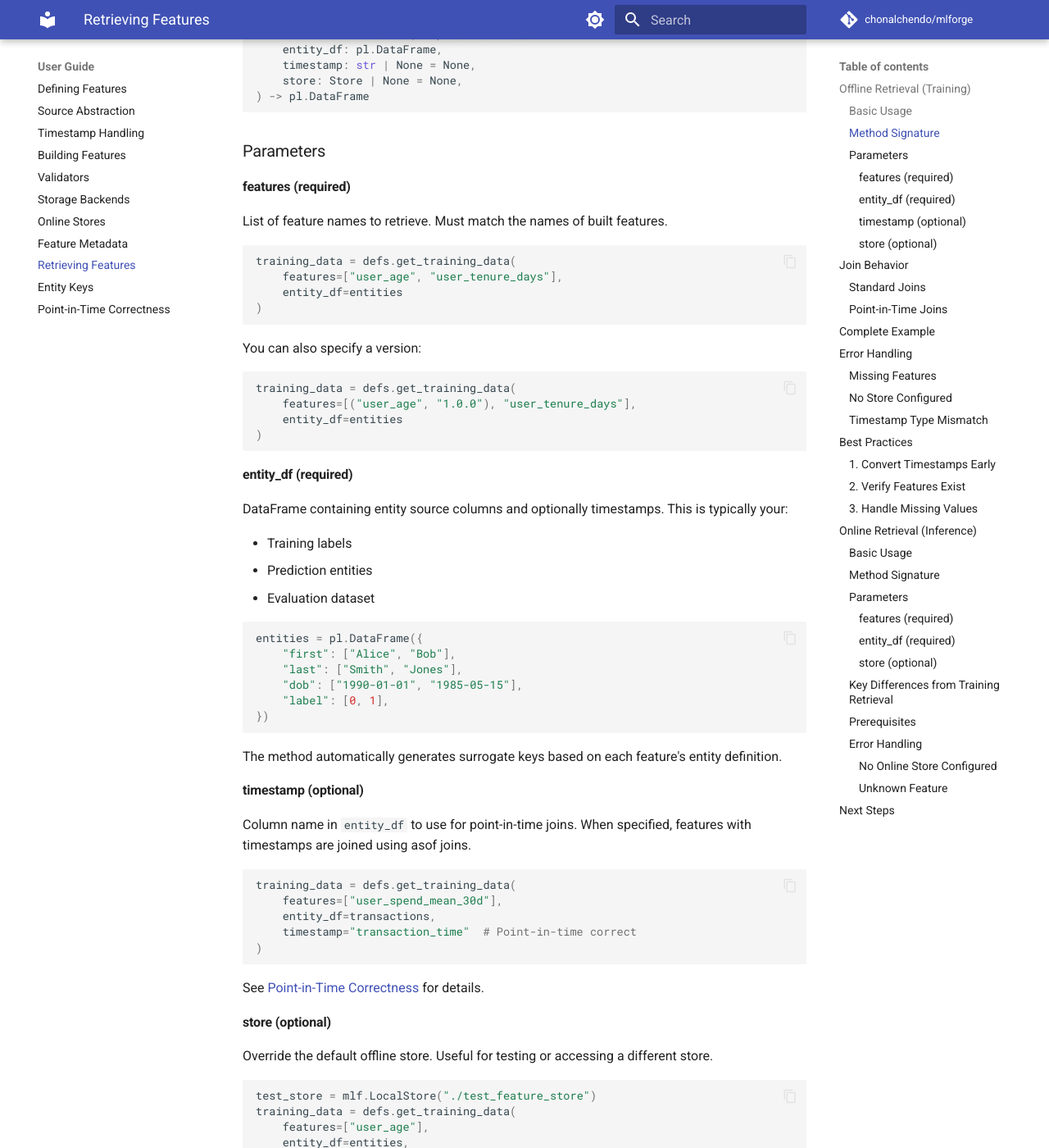
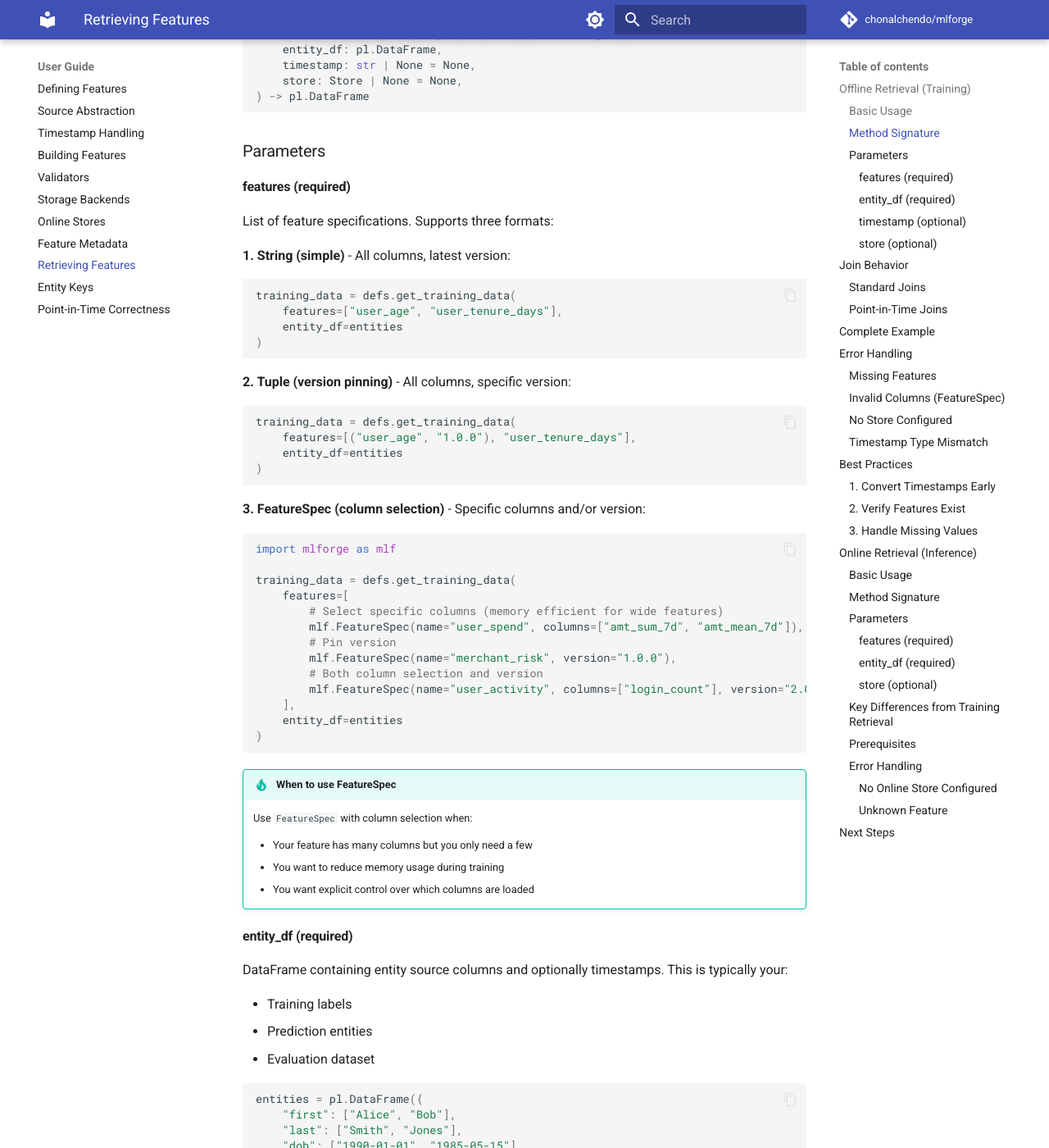
Before and after one commit to chonalchendo/mlforge, an MkDocs documentation site: the page built from docs/user-guide/retrieving-features.md, in a window 1280 px wide and 1400 px high, scrolled down 1340 px. Shown: the whole window at 82% size. Built offline with MkDocs 1.6.1 and Material for MkDocs 9.7.7, drawn with Linux system fonts in a browser that asks for light colours; comment, search, counter and statistics services are not loaded; some of the changed text lies outside the part shown.

Commit message:
📝 docs: add FeatureSpec documentation
- Add FeatureSpec section to API reference
- Update user guide with column selection examples
- Add error handling docs for invalid columns

Co-Authored-By: Claude <noreply@anthropic.com>

````diff
--- a/docs/user-guide/retrieving-features.md
+++ b/docs/user-guide/retrieving-features.md
@@ -50,7 +50,7 @@ training_data = defs.get_training_data(
 ```python
 def get_training_data(
     self,
-    features: list[str | tuple[str, str]],
+    features: list[str | tuple[str, str] | FeatureSpec],
     entity_df: pl.DataFrame,
     timestamp: str | None = None,
     store: Store | None = None,
@@ -61,7 +61,9 @@ def get_training_data(
 
 #### features (required)
 
-List of feature names to retrieve. Must match the names of built features.
+List of feature specifications. Supports three formats:
+
+**1. String (simple)** - All columns, latest version:
 
 ```python
 training_data = defs.get_training_data(
@@ -70,7 +72,7 @@ training_data = defs.get_training_data(
 )
 ```
 
-You can also specify a version:
+**2. Tuple (version pinning)** - All columns, specific version:
 
 ```python
 training_data = defs.get_training_data(
@@ -78,6 +80,31 @@ training_data = defs.get_training_data(
     entity_df=entities
 )
 ```
+
+**3. FeatureSpec (column selection)** - Specific columns and/or version:
+
+```python
+import mlforge as mlf
+
+training_data = defs.get_training_data(
+    features=[
+        # Select specific columns (memory efficient for wide features)
+        mlf.FeatureSpec(name="user_spend", columns=["amt_sum_7d", "amt_mean_7d"]),
+        # Pin version
+        mlf.FeatureSpec(name="merchant_risk", version="1.0.0"),
+        # Both column selection and version
+        mlf.FeatureSpec(name="user_activity", columns=["login_count"], version="2.0.0"),
+    ],
+    entity_df=entities
+)
+```
+
+!!! tip "When to use FeatureSpec"
+    Use `FeatureSpec` with column selection when:
+
+    - Your feature has many columns but you only need a few
+    - You want to reduce memory usage during training
+    - You want explicit control over which columns are loaded
 
 #### entity_df (required)
 
@@ -219,6 +246,31 @@ Build the feature first:
 ```bash
 mlforge build
 ```
+
+### Invalid Columns (FeatureSpec)
+
+If you request columns that don't exist in the feature:
+
+```python
+from mlforge.errors import FeatureSpecError
+
+try:
+    training_data = defs.get_training_data(
+        features=[
+            mlf.FeatureSpec(name="user_spend", columns=["nonexistent_column"])
+        ],
+        entity_df=entities
+    )
+except FeatureSpecError as e:
+    print(e)
+    # FeatureSpecError: Columns not found in feature 'user_spend': ['nonexistent_column']
+    # Available columns:
+    #   - user_id
+    #   - amt_sum_7d
+    #   - amt_mean_7d
+```
+
+Use `mlforge inspect feature <name>` to see available columns.
 
 ### No Store Configured
 
````
Also changed, not shown: docs/api/retrieval.md (+6 -0 lines).
